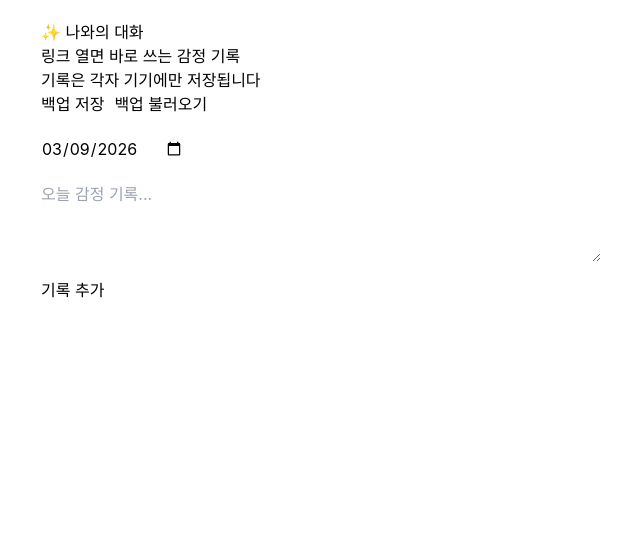
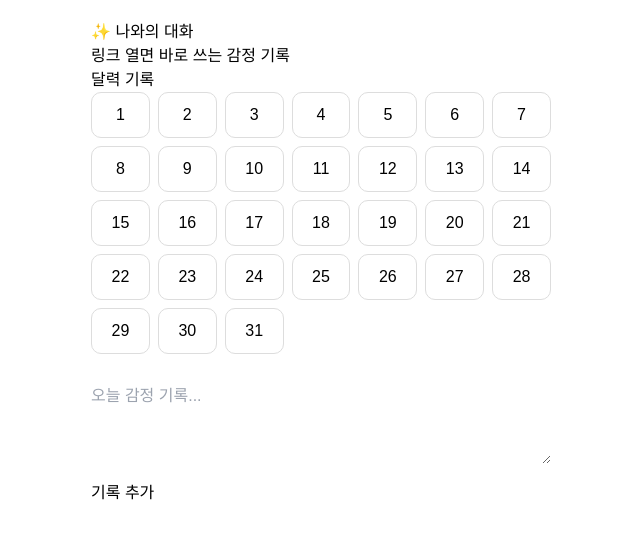
Before and after one commit to ajj6896-sys/nawa-meeting, a React (Vite) app: page / in a window 1280 px wide. Shown: the top 538 px of the page, without its empty margins (319-959 px from the left). Built offline with nearby package versions, Linux system fonts and the light colour scheme.

Commit message:
Refactor App component and update record handling

```diff
--- a/src/App.jsx
+++ b/src/App.jsx
@@ -1,169 +1,104 @@
-import React, { useState, useEffect } from "react";
-
-const STORAGE_KEY = "nawa-records";
-
-function today() {
-  const d = new Date();
-  return d.toISOString().slice(0, 10);
-}
+import { useState, useEffect } from "react";
 
 export default function App() {
   const [records, setRecords] = useState({});
-  const [currentDate, setCurrentDate] = useState(today());
+  const [selectedDate, setSelectedDate] = useState("");
   const [text, setText] = useState("");
-  const [message, setMessage] = useState("");
 
   useEffect(() => {
-    const saved = localStorage.getItem(STORAGE_KEY);
-    if (saved) {
-      setRecords(JSON.parse(saved));
-    }
+    const saved = localStorage.getItem("records");
+    if (saved) setRecords(JSON.parse(saved));
   }, []);
 
   useEffect(() => {
-    localStorage.setItem(STORAGE_KEY, JSON.stringify(records));
+    localStorage.setItem("records", JSON.stringify(records));
   }, [records]);
 
+  const today = new Date();
+  const year = today.getFullYear();
+  const month = today.getMonth();
+
+  const daysInMonth = new Date(year, month + 1, 0).getDate();
+
   const addRecord = () => {
-    if (!text.trim()) return;
+    if (!selectedDate || !text) return;
 
-    const next = {
-      ...records,
-      [currentDate]: [...(records[currentDate] || []), text],
-    };
+    const newRecords = { ...records };
+    if (!newRecords[selectedDate]) newRecords[selectedDate] = [];
 
-    setRecords(next);
+    newRecords[selectedDate].push({
+      text,
+      time: new Date().toLocaleTimeString(),
+    });
+
+    setRecords(newRecords);
     setText("");
   };
 
-  const deleteRecord = (index) => {
-    const day = records[currentDate] || [];
-    const nextDay = day.filter((_, i) => i !== index);
-
-    const next = {
-      ...records,
-      [currentDate]: nextDay,
+  const deleteRecord = (date, index) => {
+    const newRecords = { ...records };
+    newRecords[date].splice(index, 1);
+    if (newRecords[date].length === 0) delete newRecords[date];
+    setRecords(newRecords);
   };
 
-    setRecords(next);
+  const formatDate = (day) => {
+    return `${year}-${String(month + 1).padStart(2, "0")}-${String(day).padStart(2, "0")}`;
   };
 
-  // 백업 저장
-  const exportBackup = () => {
-    const backup = {
-      exportedAt: new Date().toISOString(),
-      records,
-    };
+  return (
+    <div style={{ padding: 20, fontFamily: "sans-serif", maxWidth: 500, margin: "auto" }}>
+      <h2>✨ 나와의 대화</h2>
+      <p>링크 열면 바로 쓰는 감정 기록</p>
 
-    const blob = new Blob(
-      [JSON.stringify(backup, null, 2)],
-      { type: "application/json" }
-    );
+      <h3>달력 기록</h3>
 
-    const url = URL.createObjectURL(blob);
-
-    const a = document.createElement("a");
-    a.href = url;
-    a.download = "nawa-backup.json";
-    a.click();
-
-    URL.revokeObjectURL(url);
-
-    setMessage("백업 파일 저장 완료");
-    setTimeout(() => setMessage(""), 2000);
-  };
-
-  // 백업 불러오기
-  const importBackup = (event) => {
-    const file = event.target.files[0];
-    if (!file) return;
-
-    const reader = new FileReader();
-
-    reader.onload = (e) => {
-      try {
-        const parsed = JSON.parse(e.target.result);
-
-        if (!parsed.records) {
-          throw new Error("invalid");
-        }
-
-        setRecords(parsed.records);
-
-        setMessage("백업 복원 완료");
-        setTimeout(() => setMessage(""), 2000);
-      } catch {
-        setMessage("백업 파일 오류");
-        setTimeout(() => setMessage(""), 2000);
-      }
-    };
-
-    reader.readAsText(file);
-  };
-
-  const dayRecords = records[currentDate] || [];
+      <div style={{ display: "grid", gridTemplateColumns: "repeat(7,1fr)", gap: 8 }}>
+        {Array.from({ length: daysInMonth }, (_, i) => {
+          const day = i + 1;
+          const date = formatDate(day);
+          const count = records[date]?.length || 0;
 
           return (
-    <div style={{ maxWidth: 600, margin: "auto", padding: 20 }}>
-
-      <h1>✨ 나와의 대화</h1>
-
-      <p>
-        링크 열면 바로 쓰는 감정 기록<br />
-        기록은 각자 기기에만 저장됩니다
-      </p>
-
-      <div style={{ marginBottom: 20 }}>
-        <button onClick={exportBackup}>백업 저장</button>
-
-        <button
-          onClick={() =>
-            document.getElementById("backupFile").click()
-          }
-          style={{ marginLeft: 10 }}
+            <div
+              key={day}
+              onClick={() => setSelectedDate(date)}
+              style={{
+                border: "1px solid #ddd",
+                borderRadius: 10,
+                padding: 10,
+                textAlign: "center",
+                cursor: "pointer",
+                background: selectedDate === date ? "#eee" : "white",
+              }}
             >
-          백업 불러오기
-        </button>
-
-        <input
-          id="backupFile"
-          type="file"
-          accept="application/json"
-          onChange={importBackup}
-          style={{ display: "none" }}
-        />
+              <div>{day}</div>
+              {count > 0 && <div style={{ color: "green" }}>{count}개</div>}
+            </div>
+          );
+        })}
       </div>
 
-      {message && (
-        <div style={{ marginBottom: 20 }}>{message}</div>
-      )}
+      <h3 style={{ marginTop: 20 }}>{selectedDate}</h3>
 
-      <input
-        type="date"
-        value={currentDate}
-        onChange={(e) => setCurrentDate(e.target.value)}
-      />
-
-      <div style={{ marginTop: 20 }}>
       <textarea
         value={text}
         onChange={(e) => setText(e.target.value)}
         placeholder="오늘 감정 기록..."
-          style={{ width: "100%", height: 80 }}
+        style={{ width: "100%", height: 80, marginTop: 10 }}
       />
-      </div>
 
       <button onClick={addRecord} style={{ marginTop: 10 }}>
         기록 추가
       </button>
 
       <div style={{ marginTop: 20 }}>
-        {dayRecords.map((item, i) => (
-          <div key={i} style={{ marginBottom: 10 }}>
-            {item}
-
+        {records[selectedDate]?.map((r, i) => (
+          <div key={i} style={{ borderBottom: "1px solid #eee", padding: 8 }}>
+            <div>{r.text}</div>
+            <small>{r.time}</small>
             <button
-              onClick={() => deleteRecord(i)}
+              onClick={() => deleteRecord(selectedDate, i)}
               style={{ marginLeft: 10 }}
             >
               삭제
```
Lines whose indentation alone changed are shown as unchanged.
